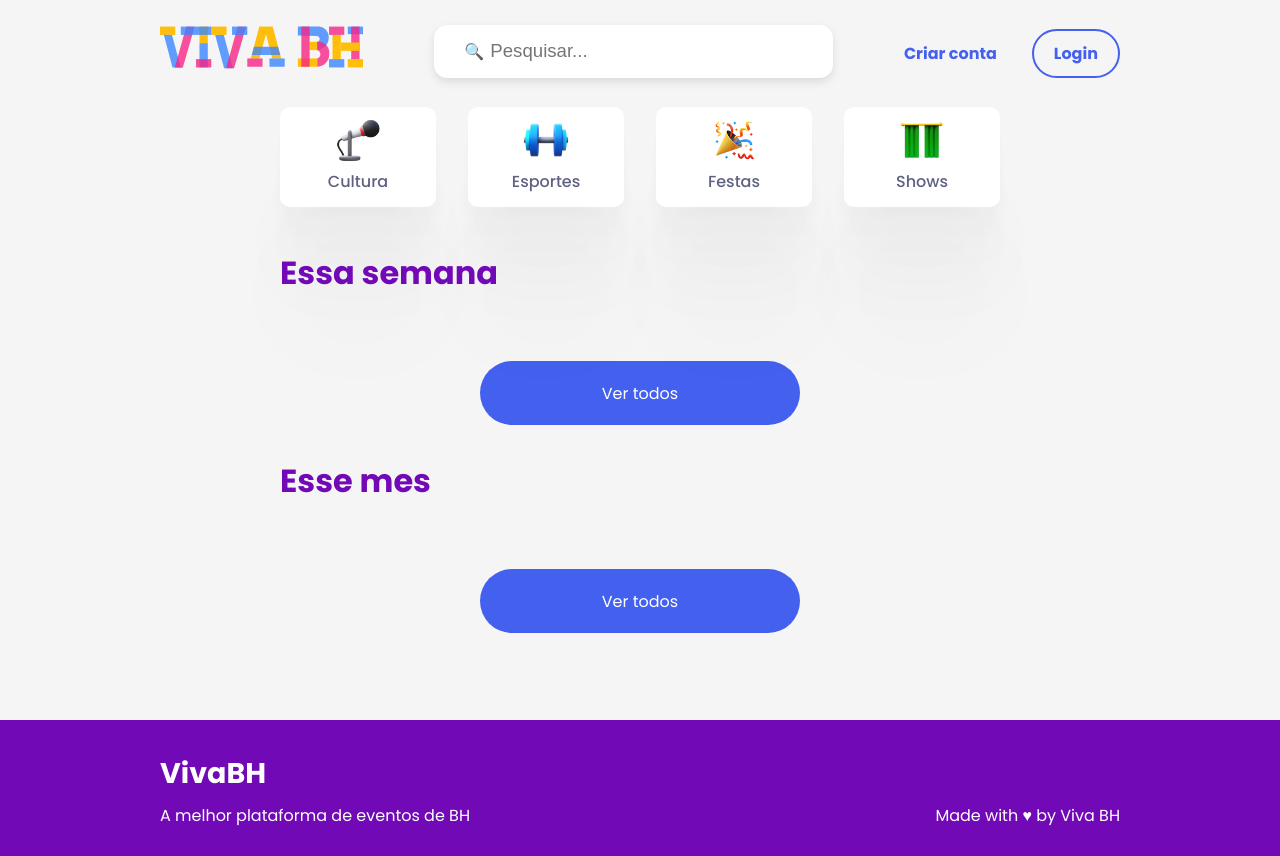
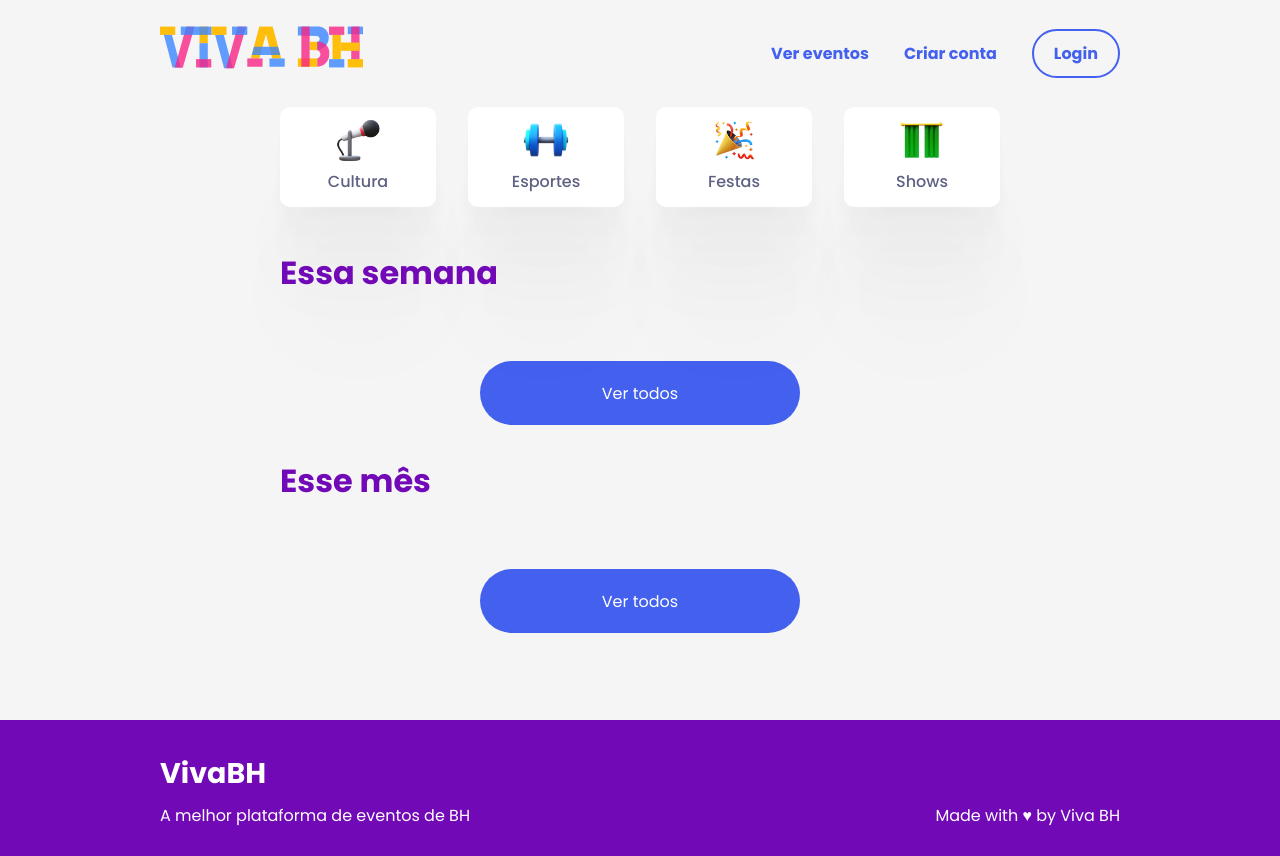
Before and after one commit to ICEI-PUC-Minas-PMV-ADS/pmv-ads-2023-2-e1-proj-web-t7-vivabh, a website built with Vite: page codigo-fonte/index.html in a window 1280 px wide. Built offline with nearby package versions, Linux system fonts and the light colour scheme.

Commit message:
removing searchbar and adding events buttons

```diff
--- a/codigo-fonte/index.html
+++ b/codigo-fonte/index.html
@@ -18,11 +18,8 @@
 			<a href="/">
 				<img src="./assets/logo.svg" alt="Viva BH" />
 			</a>
-			<div class="search-container">
-				<input type="text" class="search-input" placeholder="Pesquisar..." />
-				<div class="search-icon">&#128269;</div>
-			</div>
 			<nav class="nav-menu">
+				<a href="/eventos" onclick="route()">Ver eventos</a>
 				<a href="/criar-conta" onclick="route()">Criar conta</a>
 				<a href="/login" onclick="route()">Login</a>
 			</nav>
@@ -41,6 +38,7 @@
 					<div class="search-icon">&#128269;</div>
 				</div>
 				<nav class="drawer-menu">
+					<a href="/eventos" onclick="route()">Ver eventos</a>
 					<a href="/criar-conta" onclick="route()">Quero Divulgar</a>
 					<a href="/login" onclick="route()">Login</a>
 				</nav>
--- a/codigo-fonte/views/home.html
+++ b/codigo-fonte/views/home.html
@@ -6,7 +6,7 @@
 		<a href="/eventos" onclick="route()" class="button-see-all-events"
 			>Ver todos</a
 		>
-		<h1 class="mes">Esse mes</h1>
+		<h1 class="mes">Esse mês</h1>
 		<div class="events-cards" id="eventsFromThisMonth"></div>
 		<a class="button-see-all-events" onclick="route()" href="/eventos"
 			>Ver todos</a
```
Also changed, not shown: 1 other file.
